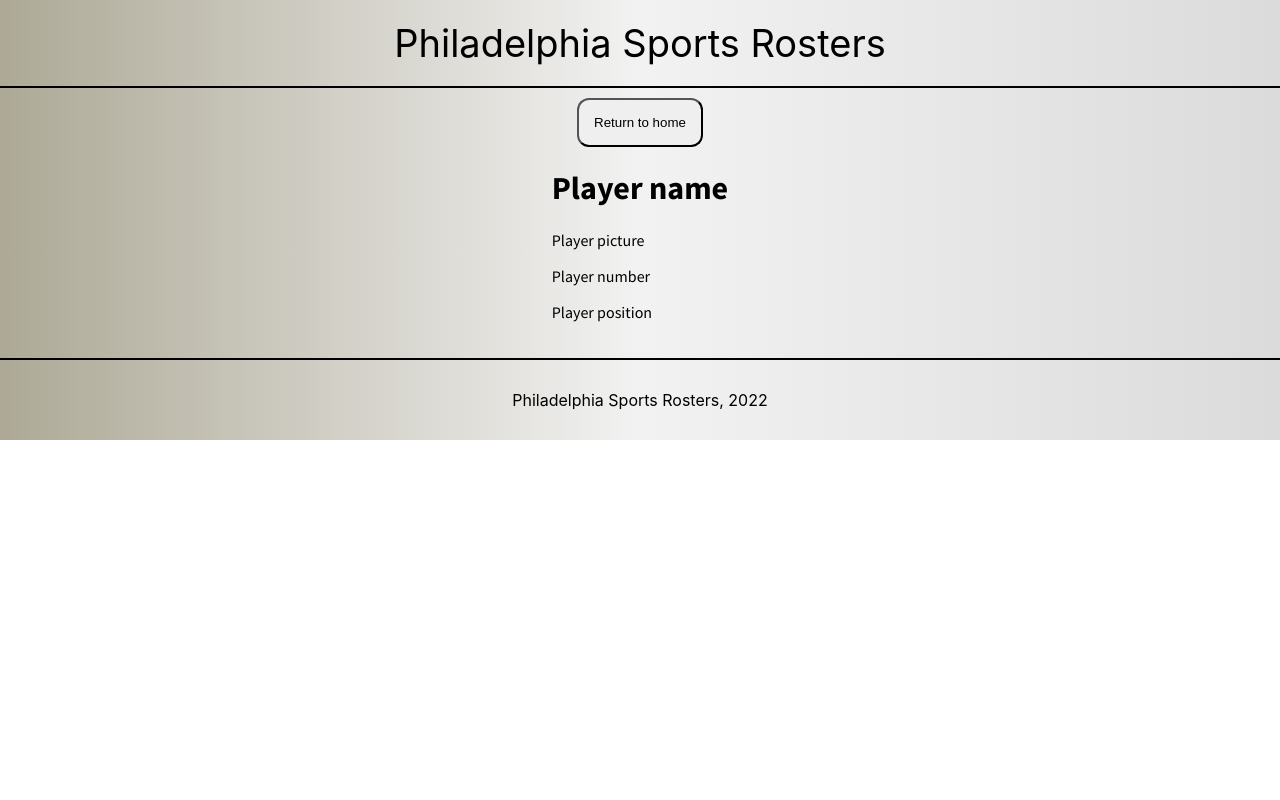
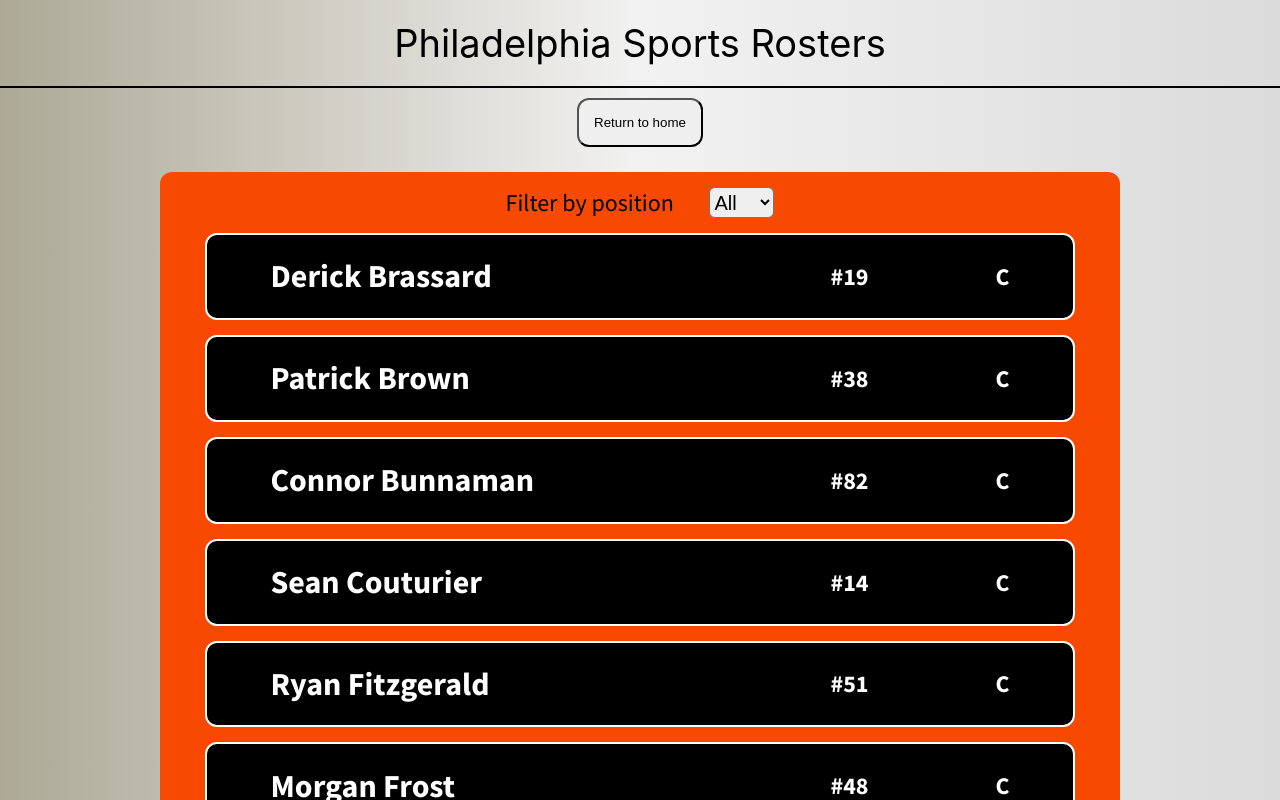
Before and after one commit to AntReyn12/philadelphia-sports-app, a React (Create React App) app: page / in a window 1280 px wide. Both pictures are taken after a click on the element 442 px from the left and 615 px from the top of the page. Shown: the top 800 px of the page. Built offline with nearby package versions, Linux system fonts and the light colour scheme.

Commit message:
finished the flyers roster

```diff
--- a/src/App.css
+++ b/src/App.css
@@ -107,3 +107,29 @@
   border-radius: 12px;
   margin: 15px 0;
 }
+/* FLYERS ROSTER */
+.flyers-filter {
+  display: flex;
+  justify-content: space-around;
+  width: 35%;
+  margin: 0 auto;
+  font-size: 24px;
+  color: black;
+}
+.flyersRoster {
+  width: 100%;
+  margin: 25px 0 15px 0;
+  background-color: #f74902;
+  padding: 15px 45px 15px 45px;
+  border-radius: 12px;
+}
+.flyersPlayer {
+  background-color: black;
+  color: white;
+  display: flex;
+  align-items: center;
+  justify-content: space-around;
+  border: 2px solid white;
+  border-radius: 12px;
+  margin: 15px 0;
+}
--- a/src/Components/FlyersRoster.jsx
+++ b/src/Components/FlyersRoster.jsx
@@ -1,12 +1,41 @@
-import React from "react";
+import React, {useState} from "react";
+import flyers from "../Rosters/Flyers";
 
 const FlyersRoster = () => {
+  const [position, setPosition] = useState("All");
+  const filteredPositions = flyers.filter((currentPosition) => {
+    if (position === "All") {
+      return currentPosition;
+    } else {
+      return currentPosition.playerPosition === position;
+    }
+  });
+  const handleFilter = (e) => {
+    setPosition(e.target.value);
+  };
   return (
-    <div className="roster">
-      <h1>Player name</h1>
-      <p>Player picture</p>
-      <p>Player number</p>
-      <p>Player position</p>
+    <div className="flyersRoster">
+      <div className="flyers-filter">
+        <label>Filter by position</label>
+        <select value={position} onChange={handleFilter}>
+          <option value="All">All</option>
+          <option value="C">C</option>
+          <option value="LW">LW</option>
+          <option value="RW">RW</option>
+          <option value="D">D</option>
+          <option value="G">G</option>
+        </select>
+      </div>
+      {filteredPositions.map((flyer) => {
+        const {playerName, playerNumber, playerPosition} = flyer;
+        return (
+          <div className="flyersPlayer" key={playerNumber}>
+            <h1 className="playerName">{playerName}</h1>
+            <p className="roster-p">#{playerNumber}</p>
+            <p className="roster-p">{playerPosition}</p>
+          </div>
+        );
+      })}
     </div>
   );
 };
--- a/src/Rosters/Flyers.js
+++ b/src/Rosters/Flyers.js
@@ -0,0 +1,164 @@
+const flyers = [
+  {
+    playerName: "Derick Brassard",
+    playerNumber: 19,
+    playerPosition: "C",
+  },
+  {
+    playerName: "Patrick Brown",
+    playerNumber: 38,
+    playerPosition: "C",
+  },
+  {
+    playerName: "Connor Bunnaman",
+    playerNumber: 82,
+    playerPosition: "C",
+  },
+  {
+    playerName: "Sean Couturier",
+    playerNumber: 14,
+    playerPosition: "C",
+  },
+  {
+    playerName: "Ryan Fitzgerald",
+    playerNumber: 51,
+    playerPosition: "C",
+  },
+  {
+    playerName: "Morgan Frost",
+    playerNumber: 48,
+    playerPosition: "C",
+  },
+  {
+    playerName: "Kevin Hayes",
+    playerNumber: 13,
+    playerPosition: "C",
+  },
+  {
+    playerName: "Travis Konecny",
+    playerNumber: 11,
+    playerPosition: "C",
+  },
+  {
+    playerName: "Scott Laughton",
+    playerNumber: 21,
+    playerPosition: "C",
+  },
+  {
+    playerName: "Zack MacEwen",
+    playerNumber: 17,
+    playerPosition: "C",
+  },
+  {
+    playerName: "Nate Thompson",
+    playerNumber: 44,
+    playerPosition: "C",
+  },
+  {
+    playerName: "Maxwell William",
+    playerNumber: 71,
+    playerPosition: "C",
+  },
+  {
+    playerName: "Joel Farabee",
+    playerNumber: 86,
+    playerPosition: "LW",
+  },
+  {
+    playerName: "Claude Giroux",
+    playerNumber: 28,
+    playerPosition: "LW",
+  },
+  {
+    playerName: "Oskar Lindblom",
+    playerNumber: 23,
+    playerPosition: "LW",
+  },
+  {
+    playerName: "Samuel Morin",
+    playerNumber: 55,
+    playerPosition: "LW",
+  },
+  {
+    playerName: "Isaac Ratcliffe",
+    playerNumber: 76,
+    playerPosition: "LW",
+  },
+  {
+    playerName: "James Van Riemsdyk",
+    playerNumber: 25,
+    playerPosition: "LW",
+  },
+  {
+    playerName: "Wade Allison",
+    playerNumber: 57,
+    playerPosition: "RW",
+  },
+  {
+    playerName: "Cam Atkinson",
+    playerNumber: 89,
+    playerPosition: "RW",
+  },
+  {
+    playerName: "Gerald Mayhew",
+    playerNumber: 27,
+    playerPosition: "RW",
+  },
+  {
+    playerName: "Justin Braun",
+    playerNumber: 61,
+    playerPosition: "D",
+  },
+  {
+    playerName: "Kevin Connauton",
+    playerNumber: 8,
+    playerPosition: "D",
+  },
+  {
+    playerName: "Ryan Ellis",
+    playerNumber: 94,
+    playerPosition: "D",
+  },
+  {
+    playerName: "Ivan Provorov",
+    playerNumber: 9,
+    playerPosition: "D",
+  },
+  {
+    playerName: "Rasmus Ristolainen",
+    playerNumber: 70,
+    playerPosition: "D",
+  },
+  {
+    playerName: "Travis Sanheim",
+    playerNumber: 6,
+    playerPosition: "D",
+  },
+  {
+    playerName: "Nick Seeler",
+    playerNumber: 24,
+    playerPosition: "D",
+  },
+  {
+    playerName: "Keith Yandle",
+    playerNumber: 3,
+    playerPosition: "D",
+  },
+  {
+    playerName: "Carter Hart",
+    playerNumber: 79,
+    playerPosition: "G",
+  },
+  {
+    playerName: "Martin Jones",
+    playerNumber: 35,
+    playerPosition: "G",
+  },
+  {
+    playerName: "Kirill Ustimenko",
+    playerNumber: 67,
+    playerPosition: "G",
+  },
+];
+
+export default flyers;
```
